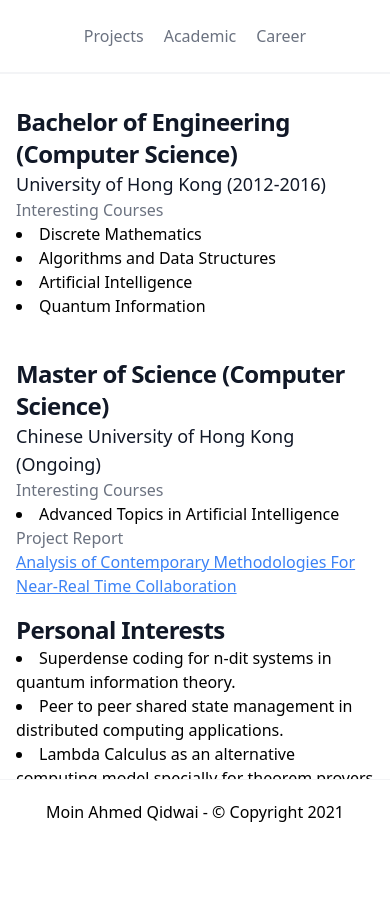
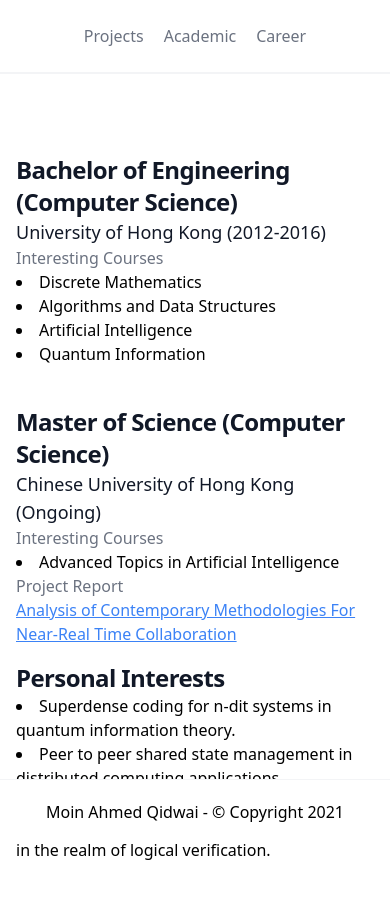
Before and after one commit to moin-qidwai/Portfolio, a Next.js app: page /academic in a window 390 px wide. Shown: the top 898 px of the page. Before the commit the page ends 844 px from the top, so only its background shows below. Built offline with nearby package versions, Linux system fonts and the light colour scheme.

Commit message:
Add padding to each page so that things are actually visible in mobile

```diff
--- a/pages/academic.tsx
+++ b/pages/academic.tsx
@@ -1,6 +1,6 @@
 export default function Projects() {
     return (
-        <div>
+        <div className="py-12">
             <div className="max-w-2xl mx-auto py-8 px-4 sm:py-8 sm:px-6 lg:max-w-7xl lg:px-8">
                 <h2 className="text-2xl font-extrabold tracking-tight text-gray-900">Bachelor of Engineering (Computer Science)</h2>
                 <h2 className="text-lg font-medium text-gray-900">University of Hong Kong (2012-2016)</h2>
--- a/pages/career.tsx
+++ b/pages/career.tsx
@@ -1,6 +1,6 @@
 export default function Projects() {
     return (
-        <div>
+        <div className="py-12">
             <div className="max-w-2xl mx-auto py-8 px-4 sm:py-8 sm:px-6 lg:max-w-7xl lg:px-8">
                 <h2 className="text-2xl font-extrabold tracking-tight text-gray-900">Credit Suisse - Associate Vice President</h2>
                 <h2 className="text-lg font-medium text-gray-900">Structured Products Lifecycle Management (2018-Current)</h2>
--- a/pages/projects.tsx
+++ b/pages/projects.tsx
@@ -52,7 +52,7 @@
 
 export default function Projects() {
     return (
-        <div>
+        <div className="py-12">
             <span className="bg-indigo-300"></span>
             <span className="bg-red-300"></span>
             <span className="bg-yellow-300"></span>
```
